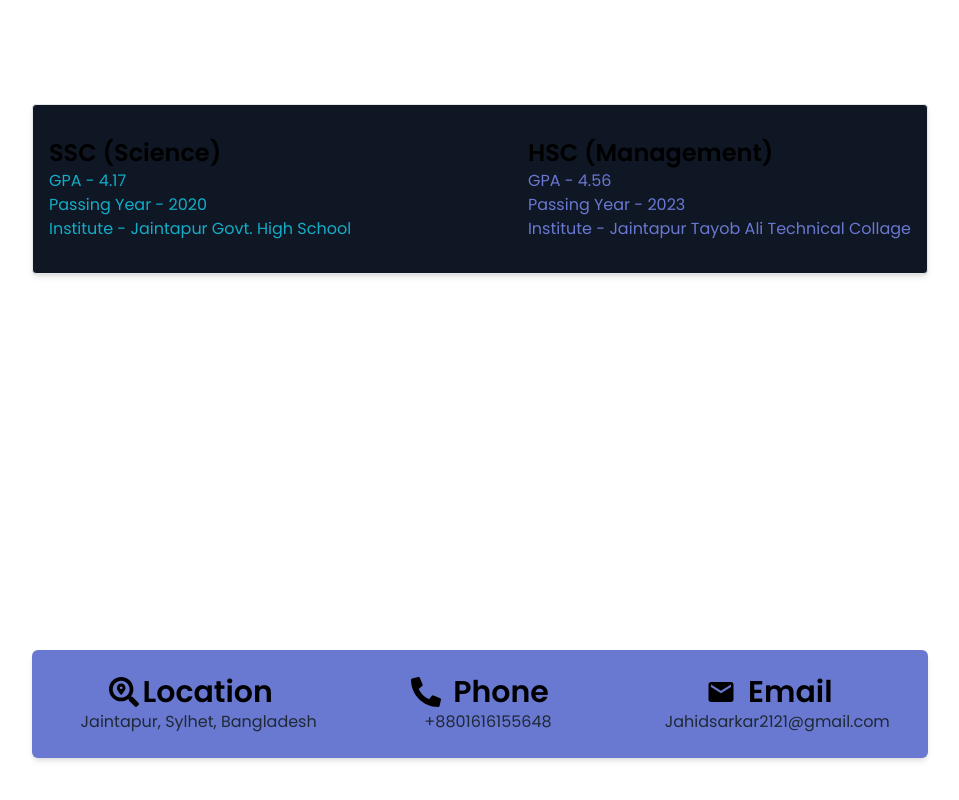
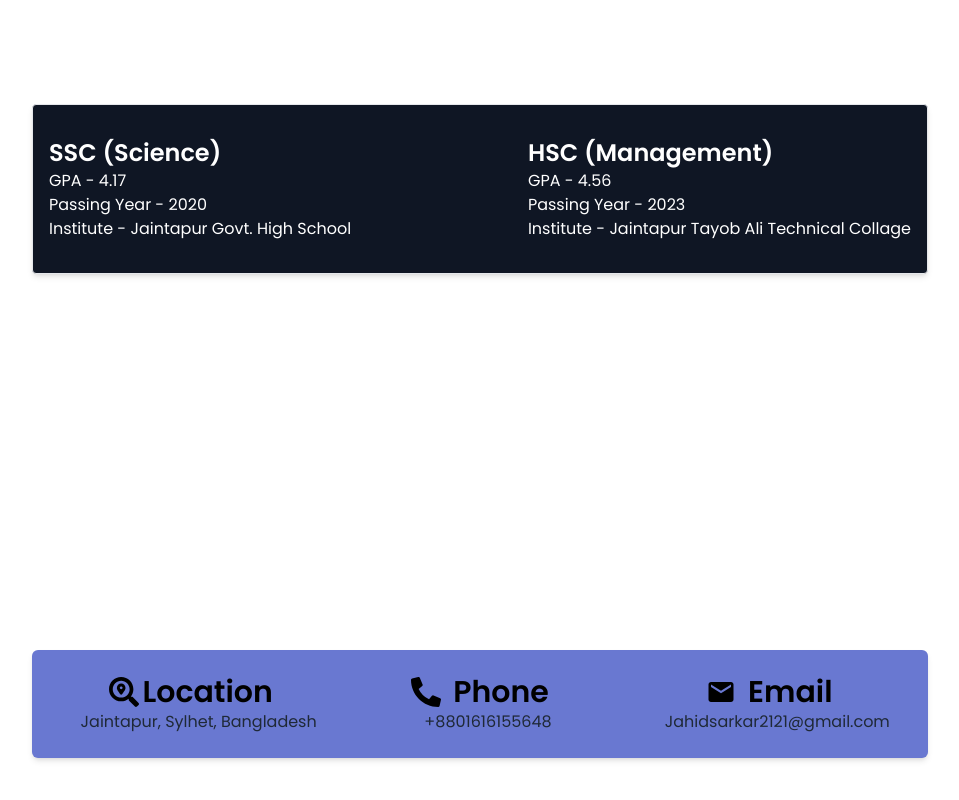
Before and after one commit to Jahid2121/my-developer-portfolio, a React (Vite) app: page / in a window 1280 px wide. Shown: the part 1800-2600 px from the top of the page, without its empty margins (160-1119 px from the left). Built offline with nearby package versions, Linux system fonts and the light colour scheme; no server answers.

Commit message:
Update overall website color

```diff
--- a/src/components/GetInTouch/GetInTouch.jsx
+++ b/src/components/GetInTouch/GetInTouch.jsx
@@ -25,7 +25,7 @@ const GetInTouch = () => {
   }
 
   return (
-    <div className="max-w-md  mx-auto pb-4 p-6 bg-artificialCyan rounded-md shadow-md">
+    <div className="max-w-md  mx-auto bg-artificialNavyBlue border border-white text-white pb-4 p-6 bg- rounded-md shadow-md">
       <h2 className="mt-20 ml-3 font-bold text-4xl ">Get In Touch</h2>
       <form onSubmit={handleSubmit}>
         <div className="mb-4">
--- a/src/components/Skills/Skills.jsx
+++ b/src/components/Skills/Skills.jsx
@@ -10,7 +10,9 @@ import SectionTitle from "../SectionTitle";
     <img src="https://skillicons.dev/icons?i=html,css,js,react,firebase,mongodb,express" />
   </span>
 </p>
+<div className="flex justify-end">
 <SectionTitle Title="/>" />
+</div>
      </div>
    );
  };
--- a/src/components/StudyInfo/StudyInfo.jsx
+++ b/src/components/StudyInfo/StudyInfo.jsx
@@ -8,23 +8,25 @@ const StudyInfo = () => {
 
       <div className="mt-4 flex flex-col md:flex-row justify-between">
         {/* SSC  */}
-        <div className="mb-4">
+        <div className="mb-4 text-white">
           <div className="font-semibold text-2xl">SSC (Science)</div>
-          <div className="text-artificialCyan">GPA - 4.17</div>
-          <div className="text-artificialCyan">Passing Year - 2020</div>
-          <div className="text-artificialCyan">Institute - Jaintapur Govt. High School</div>
+          <div className="">GPA - 4.17</div>
+          <div className="">Passing Year - 2020</div>
+          <div className="">Institute - Jaintapur Govt. High School</div>
         </div>
 
         {/* HSC  */}
-        <div>
+        <div className="text-white">
           <div className="font-semibold text-2xl">HSC (Management)</div>
-          <div className="text-artificialBlue">GPA - 4.56</div>
-          <div className="text-artificialBlue">Passing Year - 2023</div>
-          <div className="text-artificialBlue">Institute - Jaintapur Tayob Ali Technical Collage</div>
+          <div className="">GPA - 4.56</div>
+          <div className="">Passing Year - 2023</div>
+          <div className="">Institute - Jaintapur Tayob Ali Technical Collage</div>
         </div>
       </div>
     </div>
+    <div className="flex justify-end">
     <SectionTitle Title="/>" />
+    </div>
    </>
   );
 };
--- a/tailwind.config.js
+++ b/tailwind.config.js
@@ -13,7 +13,6 @@ export default {
         'artificialNavyBlue': '#0F1624',
         'artificialCyan': '#13ADC7',
         'artificialBlue': '#6978D1',
-        'artificialPink': '#FFC5C5'
       }
     },
   },
```
